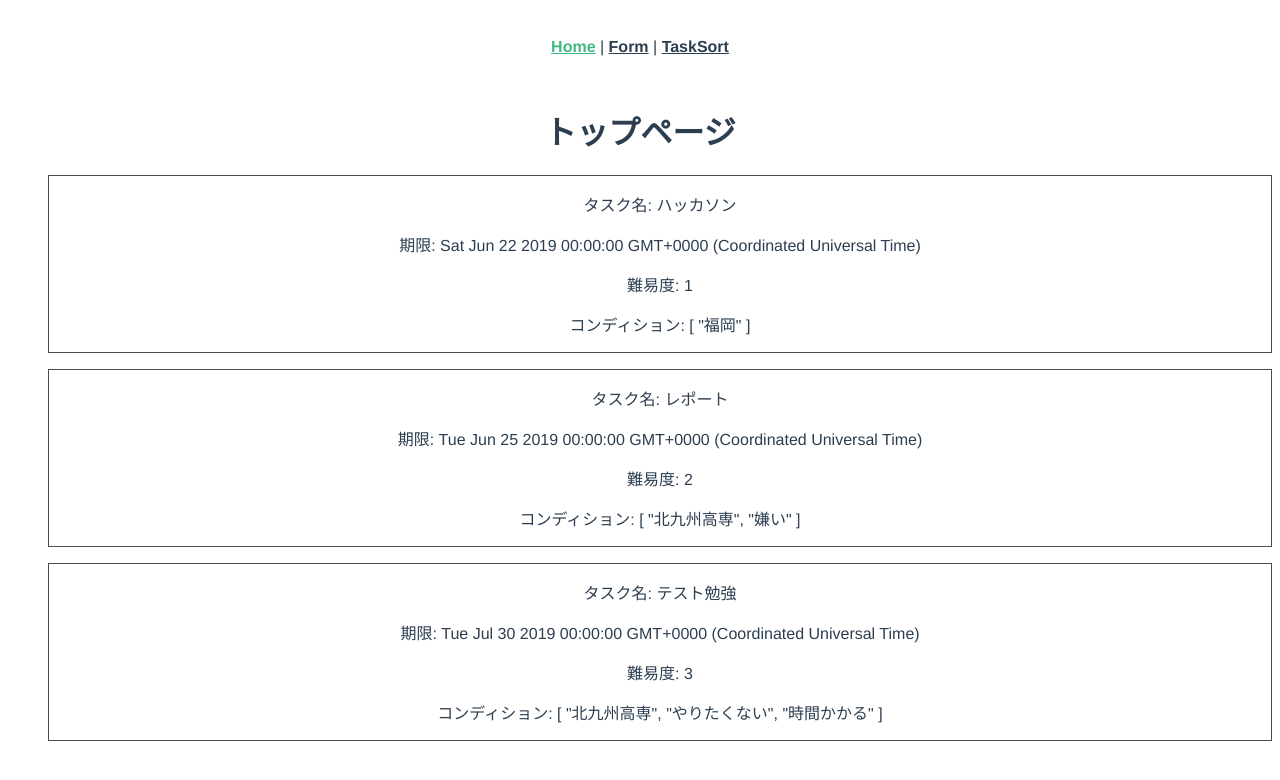
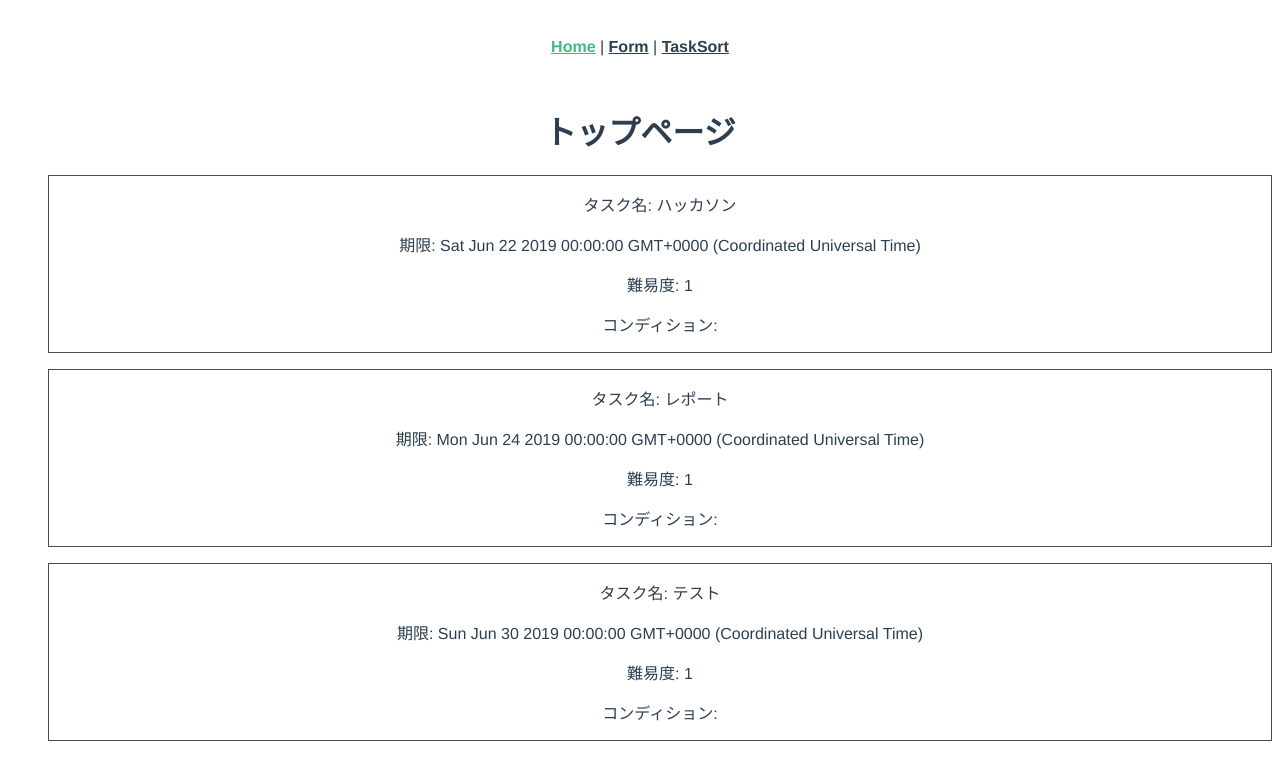
Before and after one commit to FukeKazki/TapiokaTaskApp, a Vue app: page / in a window 1280 px wide. Shown: the top 780 px of the page. Built offline with nearby package versions, Linux system fonts and the light colour scheme.

Commit message:
Update: タスクのデータ構造の変更

```diff
--- a/src/store.js
+++ b/src/store.js
@@ -11,21 +11,39 @@ export default new Vuex.Store({
         name: 'ハッカソン',
         end: new Date(2019, 5, 22),
         difficulty: 1,
-        conditions: ['福岡'],
+        usingTime: 200,
+        times: [
+            {start: '9:30', end: '11:30'},
+            {start: '22:30', end: '23:00'},
+        ],
+        place: ['福岡'],
+        feeling: 'Good',
       },
       {
-        id: 2,
-        name: 'レポート',
-        end: new Date(2019, 5, 25),
-        difficulty: 2,
-        conditions: ['北九州高専', '嫌い'],
+          id: 2,
+          name: 'レポート',
+          end: new Date(2019, 5, 24),
+          difficulty: 1,
+          usingTime: 400,
+          times: [
+              {start: '9:30', end: '11:30'},
+              {start: '22:30', end: '23:00'},
+          ],
+          place: ['北九州高専'],
+          feeling: 'Bad',
       },
       {
-        id: 3,
-        name: 'テスト勉強',
-        end: new Date(2019, 6, 30),
-        difficulty: 3,
-        conditions: ['北九州高専', 'やりたくない', '時間かかる']
+          id: 3,
+          name: 'テスト',
+          end: new Date(2019, 5, 30),
+          difficulty: 1,
+          usingTime: 900,
+          times: [
+              {start: '9:30', end: '11:30'},
+              {start: '22:30', end: '23:00'},
+          ],
+          place: ['北九州高専'],
+          feeling: 'Bad',
       },
     ],
   },
```
